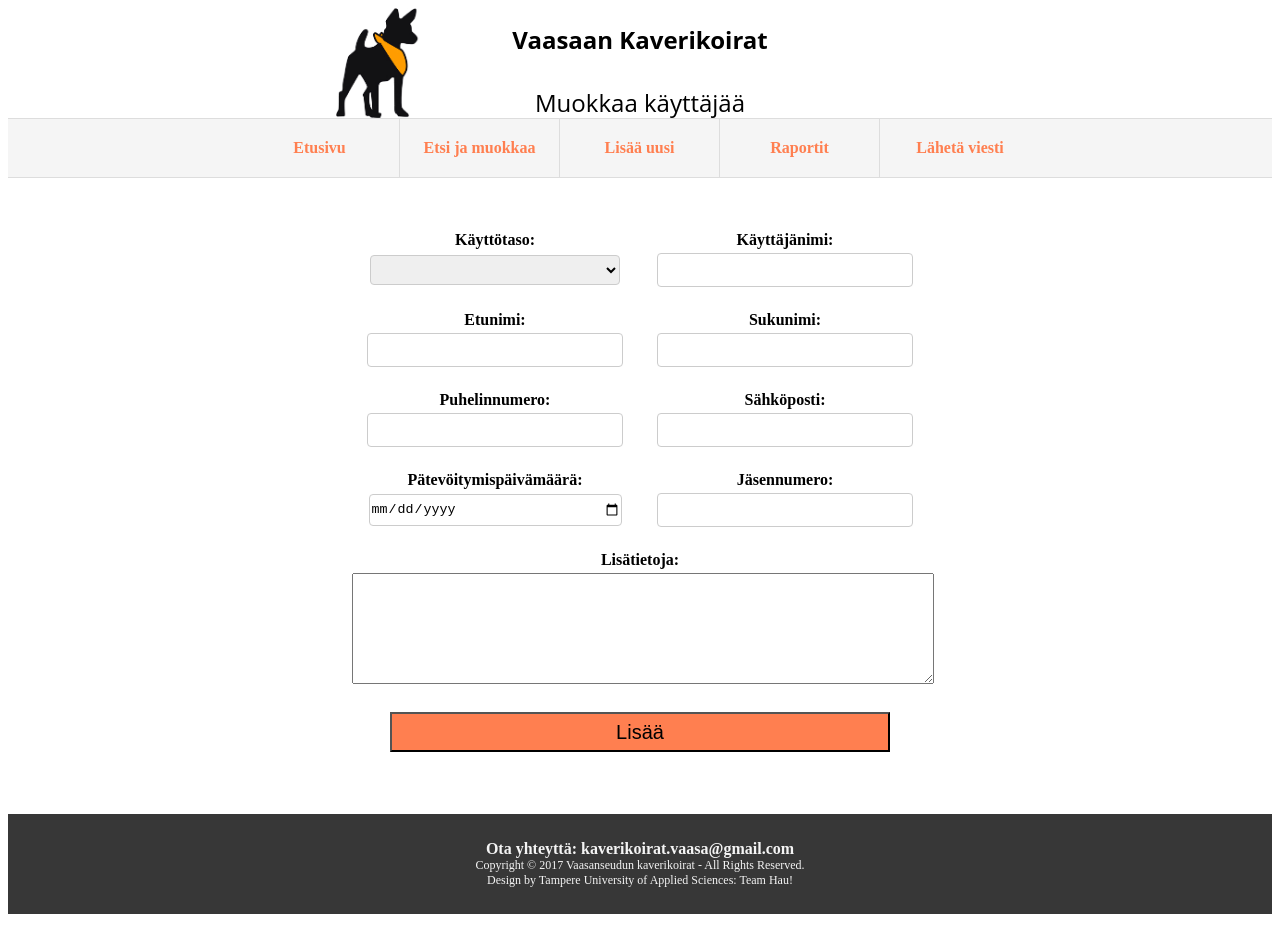
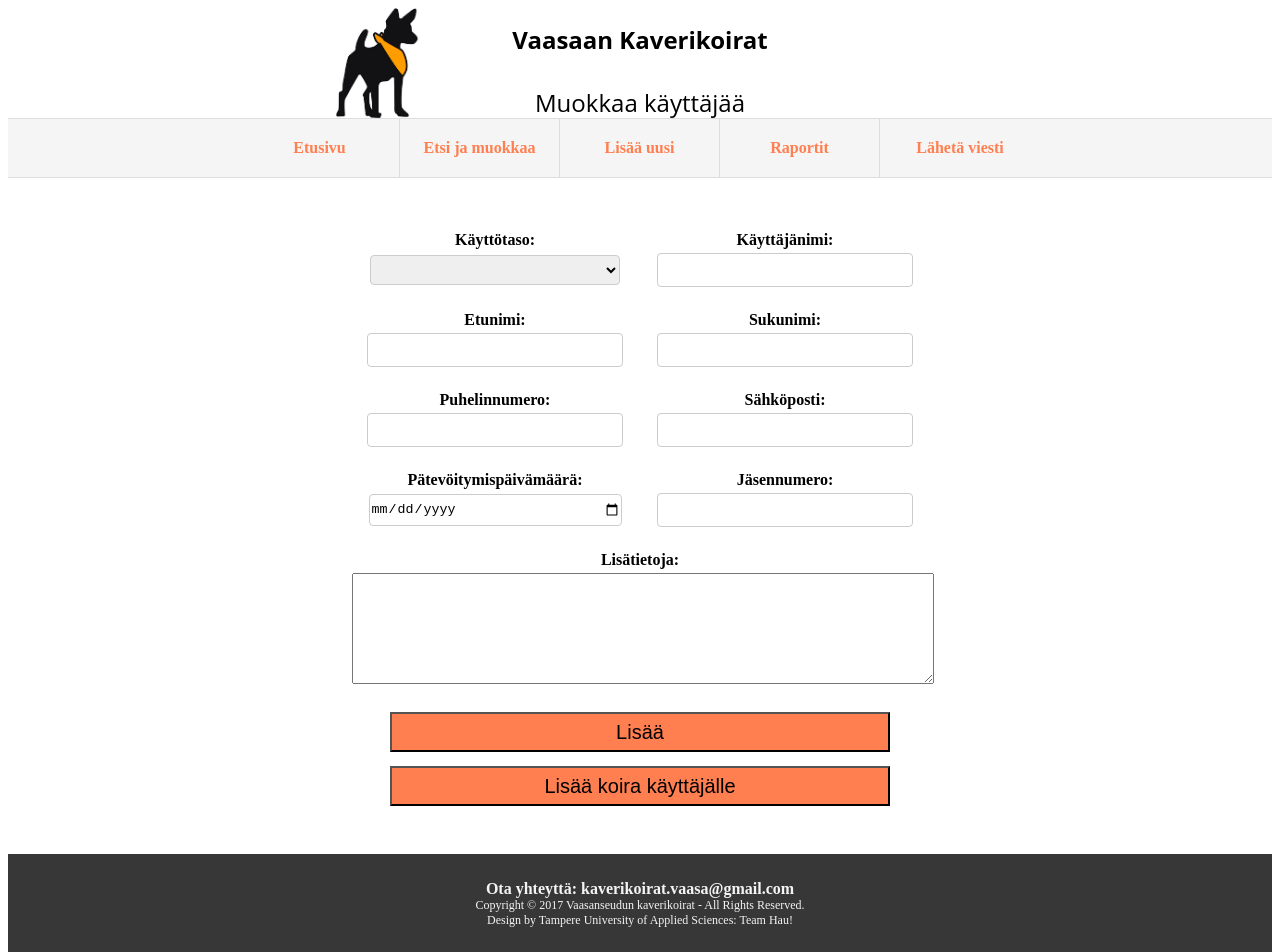
Before and after one commit to raumanm/ProjectHau, an Angular app in the folder frontend/angulartest-app/: page /modifyUser/1 in a window 1280 px wide. Shown: the top 952 px of the page. Before the commit the page ends 922 px from the top, so only its background shows below. Built offline with nearby package versions, Linux system fonts and the light colour scheme; no server answers.

Commit message:
Add navigation button

```diff
--- a/frontend/angulartest-app/src/app/user.component/modify-user.component.html
+++ b/frontend/angulartest-app/src/app/user.component/modify-user.component.html
@@ -50,5 +50,10 @@
     <tr>
       <th colspan="2"><button type="submit">Lis&#228;&#228;</button></th>
     </tr>
+    <tr>
+      <th colspan="2">
+        <button type="button" (click)="addDogToUser()">Lisää koira käyttäjälle</button>
+      </th>
+    </tr>
   </table>
 </form>
```
